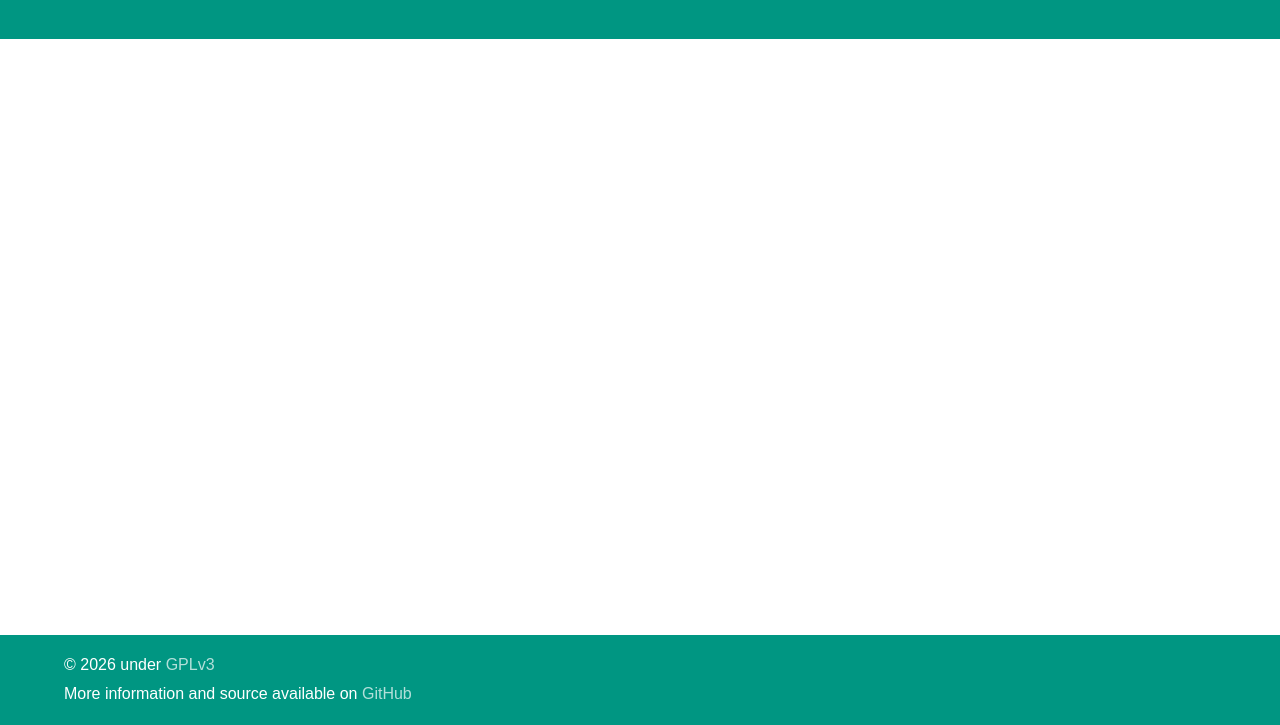
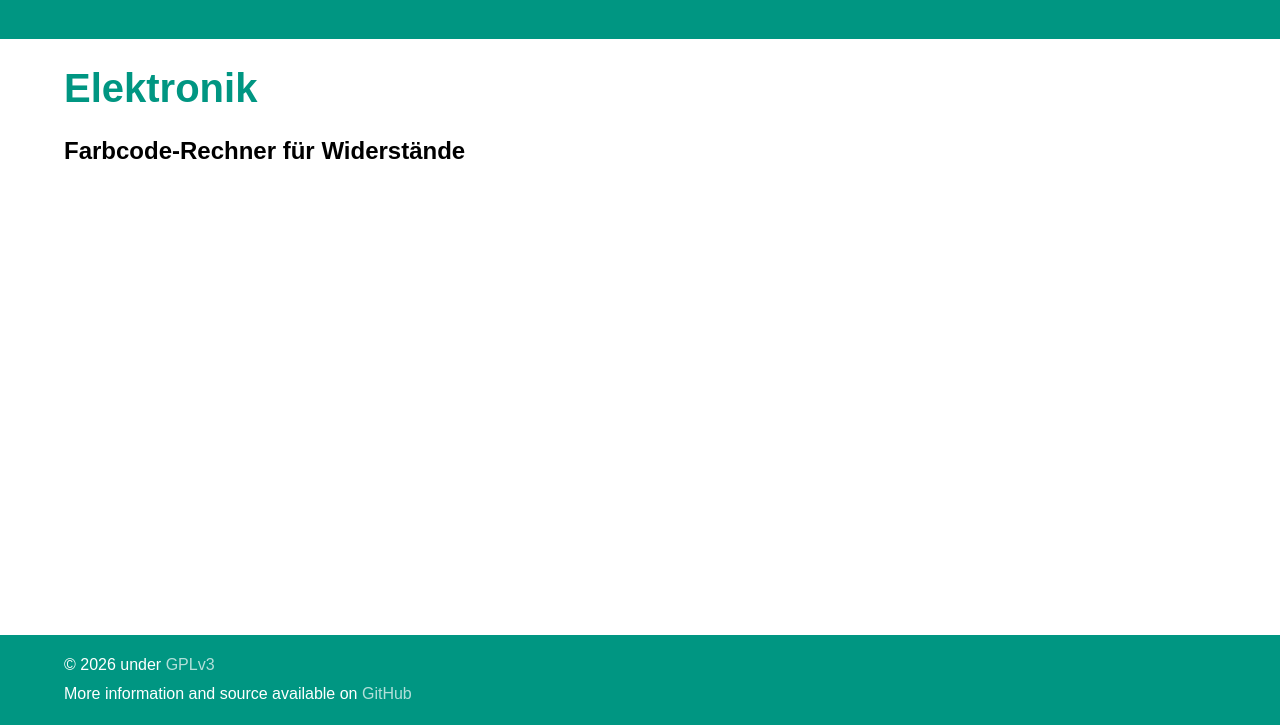
Before and after one commit to MitchiLaser/web-toolbox, a plain HTML site: page index.html in a window 1280 px wide. Shown: the part 75-800 px from the top of the page. Drawn offline with Linux system fonts and the light colour scheme.

Commit message:
added simple version of the module loader

```diff
--- a/index.html
+++ b/index.html
@@ -5,7 +5,12 @@
 		<meta charset="utf-8">
 		<meta name="viewport" content="initial-scale=2, maximum-scale=1">
 		<link rel="icon" type="image/svg+xml" href="img/Tool.svg" sizes="any">
+		<!--
+			-- Please update the references to the stylesheets and scripts
+			-- in your module directory. The current references are just for this template.
+		  -->
 		<link rel="stylesheet" type="text/css" href="./stylesheets/style.css">
+		<script src="./scripts/app.js" type="module"></script>
 	</head>
 	<body>
 		<header>
@@ -15,6 +20,11 @@
 			</a>
 		</header>
 		<main>
+			<!--
+		    -- This HTML document is just a template for all the other modules.
+				-- Therefore, the main section is kept empty. Everything is created with app.js
+				-- Write your own app.js and add your content to this main section.
+			  -->
 		</main>
 		<footer>
 			<p>&copy; 2026 under <a href="https://www.gnu.org/licenses/gpl-3.0-standalone.html">GPLv3</a><br>More information and source available on <a href="https://github.com/MitchiLaser/web-toolbox">GitHub</a></p>
--- /dev/null
+++ b/modules.json
@@ -0,0 +1,21 @@
+[
+	{
+		"type": "heading",
+		"name": "Elektronik",
+		"enabled": true
+	},
+	{
+		"type": "module",
+		"name": "Farbcode-Rechner für Widerstände",
+		"path": "./modules/resistor-colors",
+		"enabled": true
+	},
+	{
+		"type": "module",
+		"name": "Farbcode-Rechner für Widerstände",
+		"path": "./modules/resistor-colors",
+		"icon": "./img/resistor.svg",
+		"enabled": false
+	}
+
+]
--- /dev/null
+++ b/scripts/app.js
@@ -0,0 +1,53 @@
+"use strict";
+
+/*
+ * This app.js file loads the list of available modules and displays the entry point user interface.
+ * It is also an example for the app.js file for the website layout template.
+ */
+
+// import the additional stylesheet
+import styles from '../stylesheets/modules-list.css' with { type: 'css' };
+document.adoptedStyleSheets.push(styles);
+
+// get content from modules.json to load user interface dynamically
+fetch('modules.json', {method: 'GET'})
+	// check if the response was successful and return content of the response body
+	.then(response => (response.ok)? response.json() : Promise.reject(`HTTP error! status: ${response.status}`))
+	// evaluate the content of modules.json
+	.then((data) => {
+		const DomContainer = document.querySelector('main');
+		data.forEach((item) => {
+			// parse all entries and create reference DOM entry
+			if(!item.enabled || !item.type)
+				return
+			// add all entries to the Dom container by their type
+			switch(item.type) {
+				// h1 header to group the modules
+				case 'heading':
+					DomContainer.appendChild(Object.assign(document.createElement('h1'), {
+						innerHTML: item.name,
+					}));
+					break;
+				// references to the modules with icons
+				case 'module':
+					const link = Object.assign(document.createElement('a'), {
+						innerHTML: item.name,
+						href: (item.path.endsWith('/'))?item.path:`${item.path}/`,
+					});
+					const header = document.createElement('h2');
+					const img = Object.assign(document.createElement('img'), {
+						src: Object.hasOwn(item, 'icon')?item.icon:"",
+						alt: "",
+					});
+					// assemble DOM Entry
+					if(Object.hasOwn(item, 'icon')) // add icon if specified
+						header.appendChild(img);
+					header.appendChild(link);
+					DomContainer.appendChild(header);
+					break;
+				default:
+					console.warn(`Unknown type "${item.type}" in modules.json`);
+			}
+		});
+	})
+	.catch(console.error);
--- /dev/null
+++ b/stylesheets/modules-list.css
@@ -0,0 +1,9 @@
+h1{
+    color: var(--primary-color);
+    font-size: 2.5rem;
+}
+h2 a:hover{ /* Remove underline effect when hovering link */
+    color: var(--text-color-light);
+    text-decoration-line: none;
+    text-decoration: inherit;
+}
--- a/stylesheets/skeleton.css
+++ b/stylesheets/skeleton.css
@@ -51,7 +51,6 @@ body{
     footer a:link,
     footer a:visited,
     footer a:active{
-        /*color: var(--text-color-light);*/
         opacity: 0.7;
     }
 }
--- a/stylesheets/style.css
+++ b/stylesheets/style.css
@@ -1,2 +1,6 @@
+/*
+ * This file combines all the common stylesheets for the website skeleton
+ */
+
 @import "./colors.css";
 @import "./skeleton.css";
```
Also changed, not shown: modules/resistor-colors/index.html (added).
